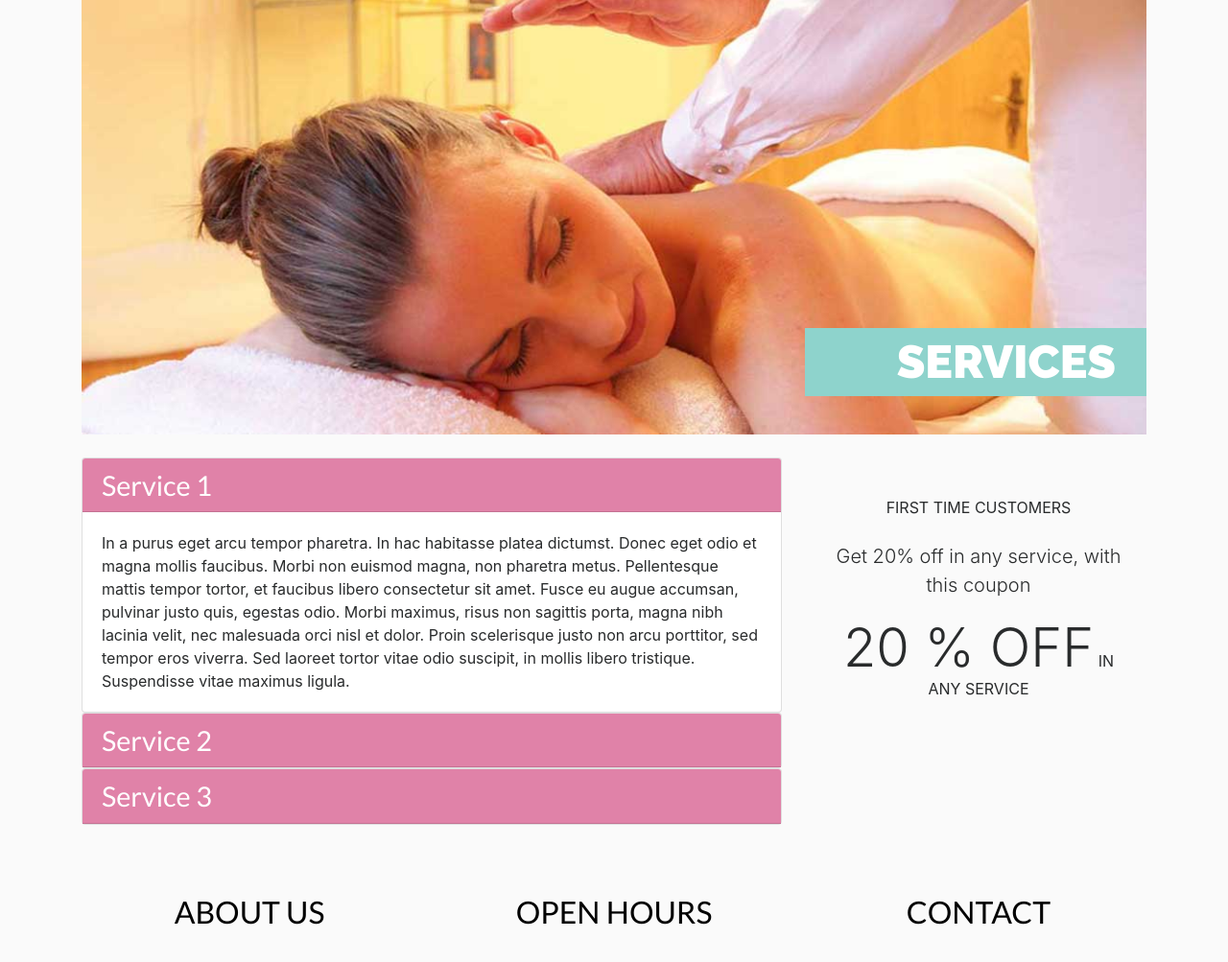
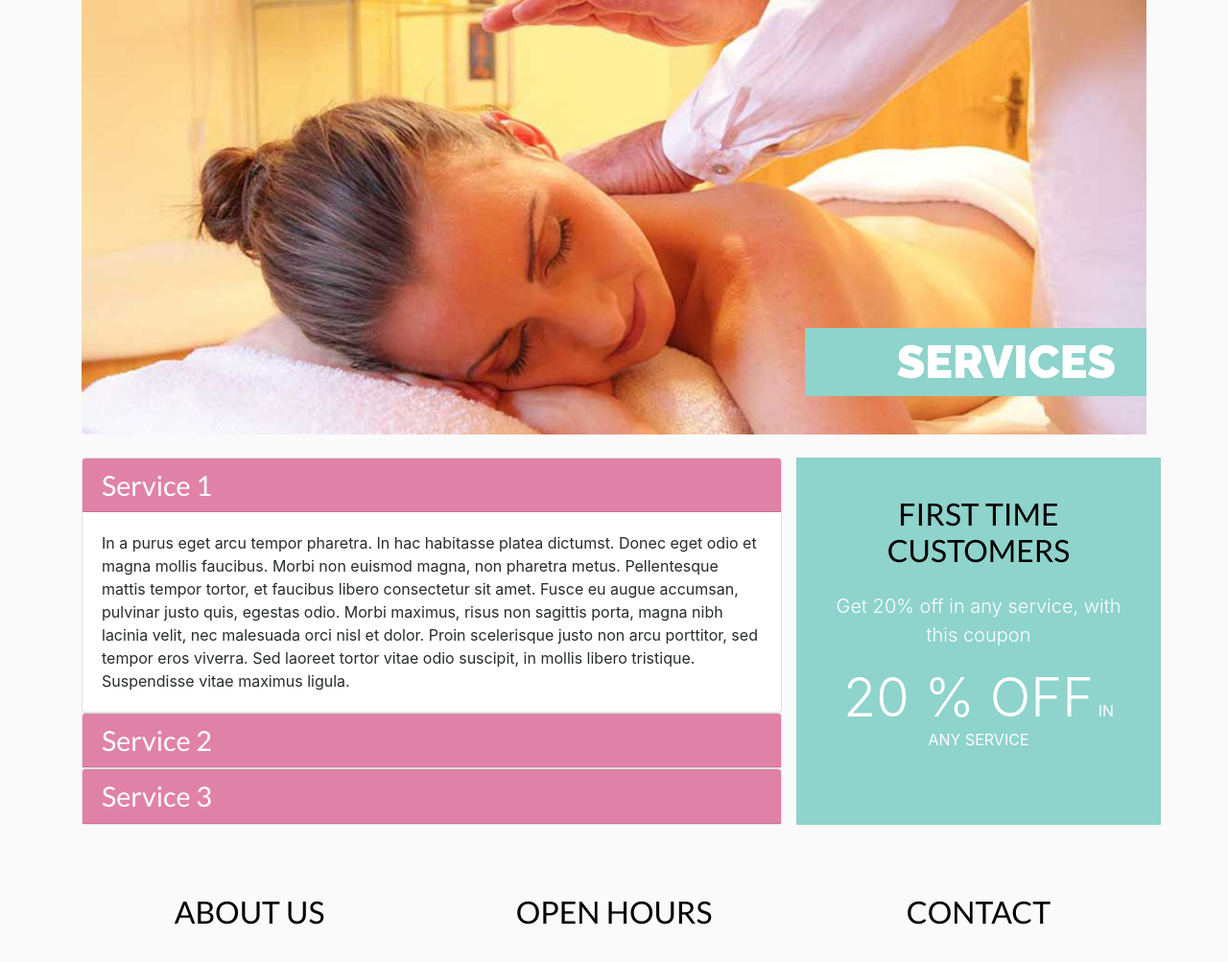
Before and after one commit to petriDiaconescu/Bootstrap-4, a PHP site: page /services.php in a window 1280 px wide. Shown: the part 324-1327 px from the top of the page at 96% size. Run offline with PHP 8.4, Linux system fonts and the light colour scheme; data that the repository does not hold is empty; some web fonts are replaced.

Commit message:
Style aside section of services page

```diff
--- a/css/styles.css
+++ b/css/styles.css
@@ -293,3 +293,8 @@ nav.main-nav .nav-link {
   font-size: 1.8rem;
   color: #fff;
 }
+
+#discount {
+  background-color: #8ed3cc;
+  color: #fff;
+}
--- a/services.php
+++ b/services.php
@@ -116,9 +116,9 @@
       </div><!--#services  -->
     </main>
 
-    <aside class="col-lg-4 pt-4 pt-lg-0 discount">
+    <aside class="col-lg-4 pt-4 pt-lg-0" id="discount">
       <div class="p-3">
-        <div class="text-center text-uppercase mt-4">First time customers</div>
+        <h3 class="text-center text-uppercase mt-4">First time customers</h3>
         <p class="lead text-center mt-4">Get 20% off in any service, with this coupon</p>
 
         <div class="coupon p-1">
```
Also changed, not shown: snapshots/after.jpg, snapshots/before.jpg.
